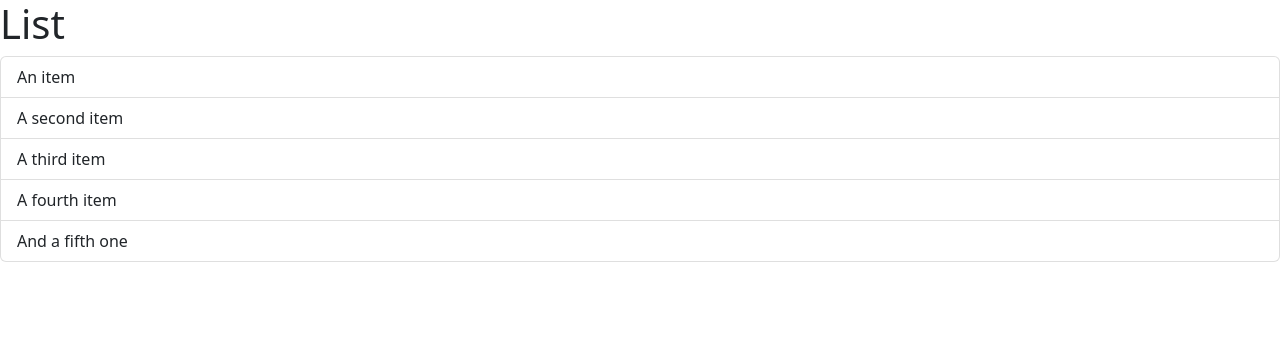
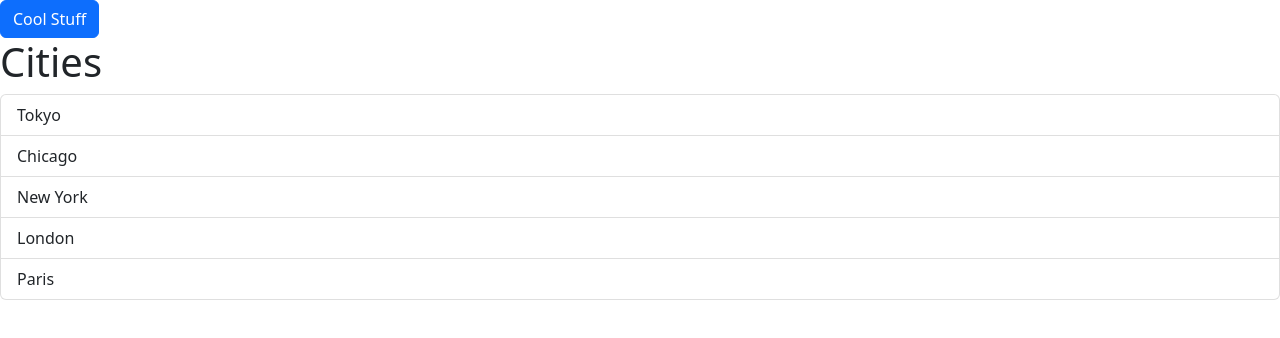
Before and after one commit to Sulayman-Hafizullah/ReactExample, a React (Vite) app: page / in a window 1280 px wide. Shown: the top 338 px of the page. Built offline with nearby package versions, Linux system fonts and the light colour scheme.

Commit message:
button addition

```diff
--- a/src/App.tsx
+++ b/src/App.tsx
@@ -1,7 +1,22 @@
 import ListGroup from "./components/ListGroup";
+
+interface Props {
+    buttonText: string;
+}
+
 function App() {
+    let items = ["Tokyo",
+        "Chicago",
+        "New York",
+        "London",
+        "Paris"];
 
-return <div><ListGroup/></div>;
+    const handleSelectCity = (city: string) => {
+        console.log(city);
+    }
+
+    return <div><ListGroup cities={items} header={"Cities"} onSelectCity={handleSelectCity} buttonText={"Cool Stuff"}/>
+    </div>;
 }
 
 export default App;
--- a/src/components/ListGroup.tsx
+++ b/src/components/ListGroup.tsx
@@ -1,14 +1,36 @@
+import {useState} from "react";
 
-function ListGroup() {
+interface Props {
+    cities: string[];
+    header: string;
+    onSelectCity: ((city: string) => void);
+    buttonText: string;
+}
+
+function ListGroup({cities, header, onSelectCity, buttonText}: Props) {
+
+
+    const [selectedIndex, setSelectedIndex] = useState(-1);
+    //event handler
+
     return (
         <>
-            <h1>List</h1>
+            <button type="button" className="btn btn-primary">{buttonText}</button>
+            <h1>{header}</h1>
+            {cities.length === 0 && <p>No items found</p>}
             <ul className="list-group">
-                <li className="list-group-item">An item</li>
-                <li className="list-group-item">A second item</li>
-                <li className="list-group-item">A third item</li>
-                <li className="list-group-item">A fourth item</li>
-                <li className="list-group-item">And a fifth one</li>
+                {cities.map((city, index) => (
+                    <li
+                        className={selectedIndex === index ? "list-group-item active" : "list-group-item"}
+                        key={city}
+                        onClick={() => {
+                            setSelectedIndex(index);
+                            onSelectCity(city);
+                        }}
+                    >
+                        {city}
+                    </li>
+                ))}
             </ul>
         </>
     );
```
Also changed, not shown: src/components/Button.tsx (added, +9 -0 lines).
